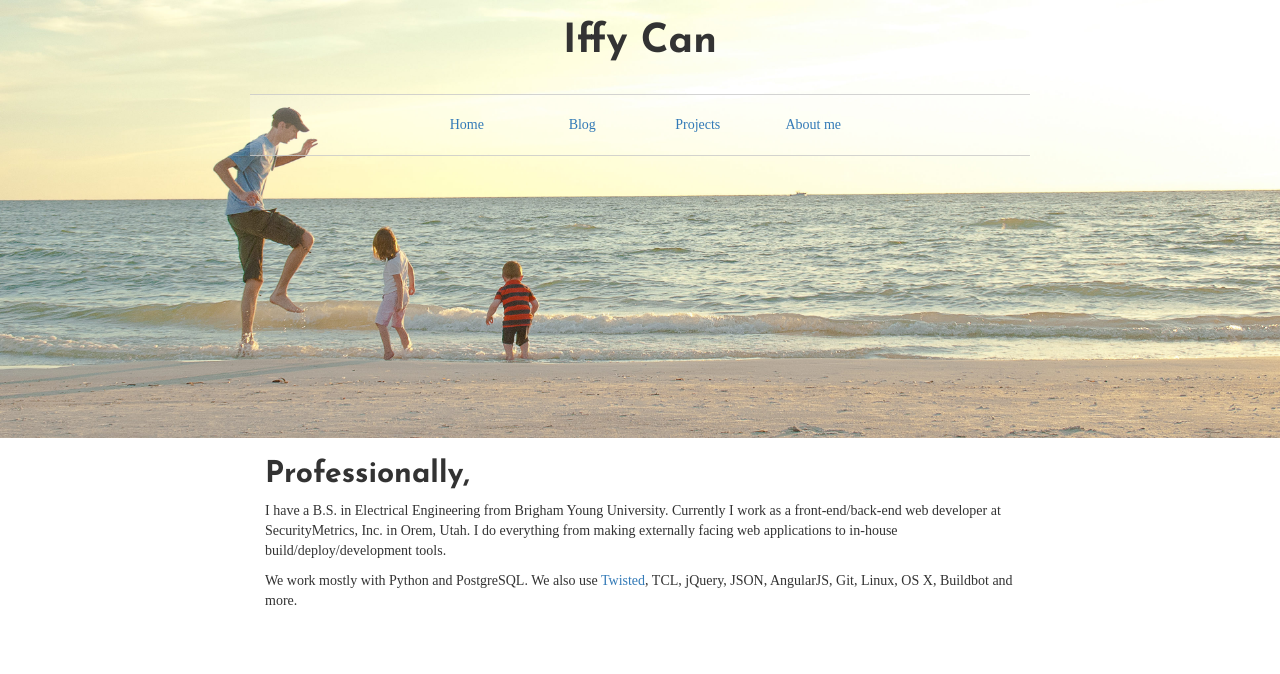
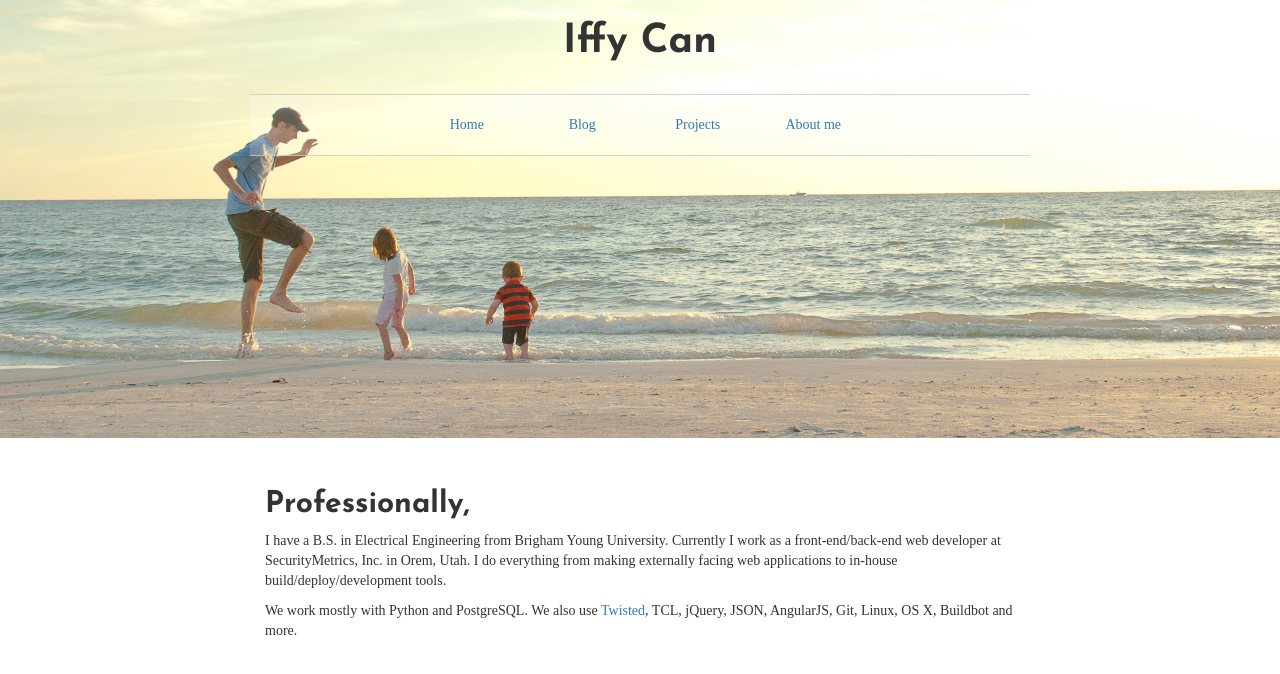
Before and after one commit to iffy/iffy.github.com, a Jekyll site: the page aboutme.html, which Jekyll copies as it is, in a window 1280 px wide. Shown: the top 674 px of the page. Built offline with Jekyll 4.4.1, drawn with Linux system fonts in a browser that asks for light colours; nearby versions of some CDN libraries; some web fonts are replaced.

Commit message:
Increase margin

```diff
--- a/aboutme.html
+++ b/aboutme.html
@@ -35,7 +35,7 @@
 
   <div class="container">
 
-    <div class="row">
+    <div class="row" style="margin-top: 3rem;">
       <div class="col-sm-offset-2 col-sm-8 about-me">
 
         <div class="row">
```
